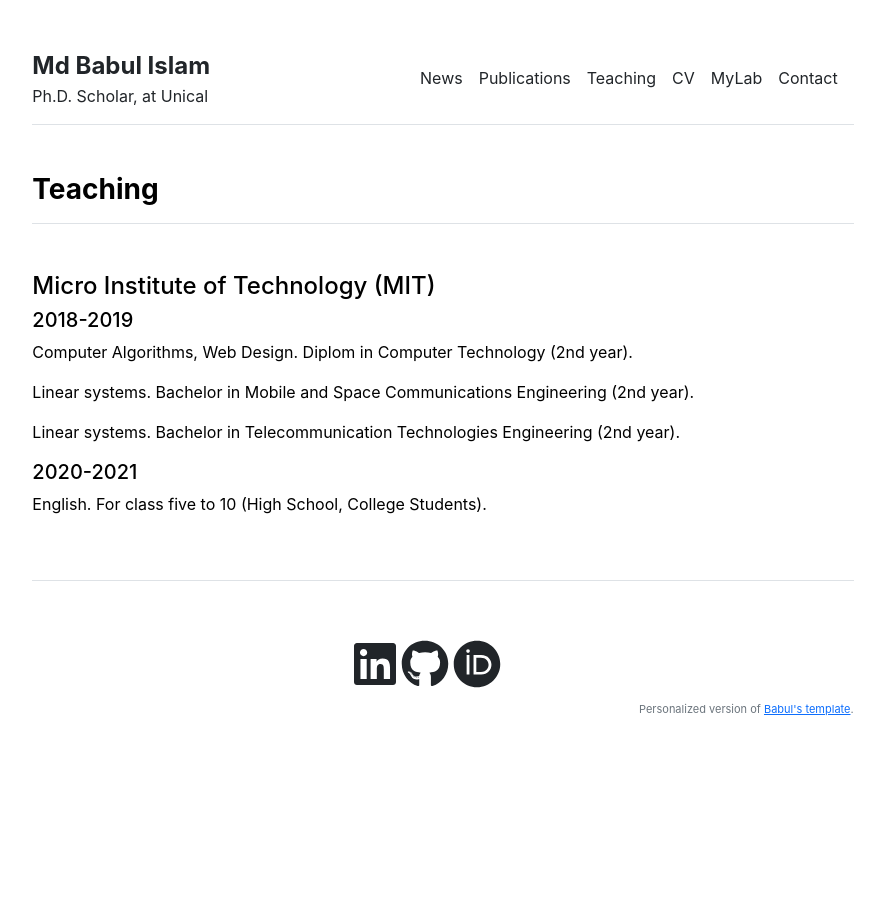
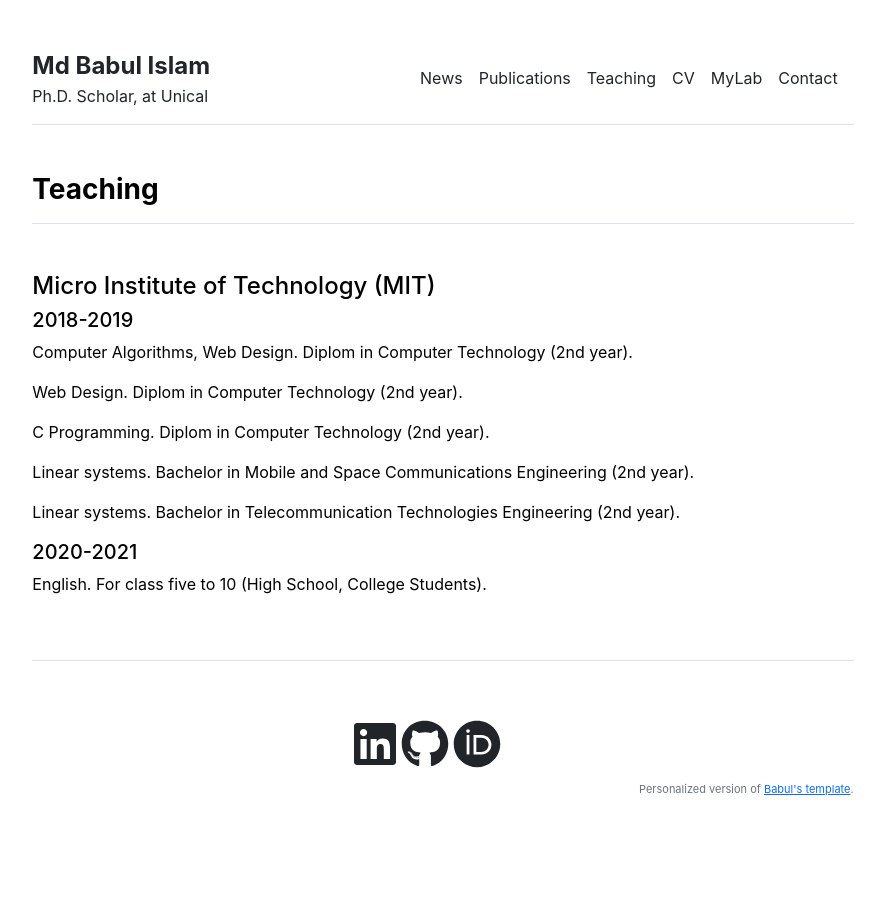
Before and after one commit to babulcseian/babulcseian.github.io, a Jekyll site: the page built from teaching.md, in a window 1280 px wide. Shown: the whole page, without its empty margins (197-1082 px from the left). Built offline with Jekyll 4.4.1, drawn with Linux system fonts in a browser that asks for light colours; a style sheet for code colours, icons or effects is not loaded.

Commit message:
Update teaching_data.yml

```diff
--- a/_data/teaching_data.yml
+++ b/_data/teaching_data.yml
@@ -1,6 +1,6 @@
 - {place: 'carlos', year: '2018-2019', name: 'Computer Algorithms, Web Design', degree: 'Diplom in Computer Technology (2nd year)', description: ''}
-- {place: 'carlos', year: '2017-2018', name: 'Linear systems', degree: 'Bachelor in Mobile and Space Communications Engineering (2nd year)', description: ''}
-- {place: 'carlos', year: '2017-2018', name: 'Linear systems', degree: 'Bachelor in Telecommunication Technologies Engineering (2nd year)', description: ''}
+- {place: 'carlos', year: '2018-2019', name: 'Web Design', degree: 'Diplom in Computer Technology (2nd year)', description: ''}
+- {place: 'carlos', year: '2018-2019', name: 'C Programming', degree: 'Diplom in Computer Technology (2nd year)', description: ''}
 - {place: 'carlos', year: '2017-2018', name: 'Linear systems', degree: 'Bachelor in Telematics Engineering (2nd year)', description: ''}
 - {place: 'carlos', year: '2018-2019', name: 'Linear systems', degree: 'Bachelor in Mobile and Space Communications Engineering (2nd year)', description: ''}
 - {place: 'carlos', year: '2018-2019', name: 'Linear systems', degree: 'Bachelor in Telecommunication Technologies Engineering (2nd year)', description: ''}
```
